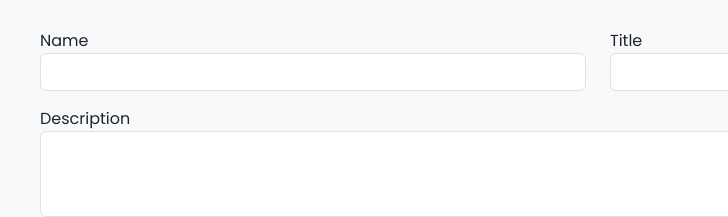
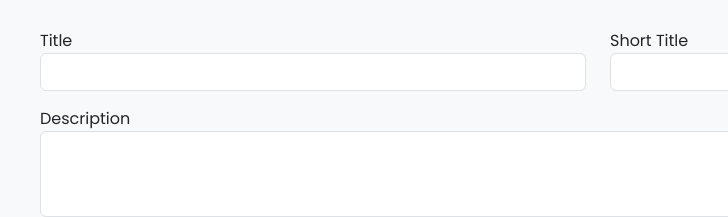
Before and after one commit to CharanTSK128/Samagrith, a plain HTML site: page templates/createjob.html in a window 1280 px wide. Shown: the part 165-382 px from the top of the page, 42-770 px from the left. Drawn offline with nearby package versions, Linux system fonts and the light colour scheme.

Commit message:
Update createjob.html

```diff
--- a/templates/createjob.html
+++ b/templates/createjob.html
@@ -69,11 +69,11 @@
         <form id="job-form" method="POST">
             <div class="row">
                 <div class="col-md-6">
-                    <label for="name">Name</label>
+                    <label for="name">Title</label>
                     <input type="text" id="name" name="name" class="form-control" required>
                 </div>
                 <div class="col-md-6">
-                    <label for="title">Title</label>
+                    <label for="title">Short Title</label>
                     <input type="text" id="title" name="title" class="form-control" required>
                 </div>
             </div>
```
